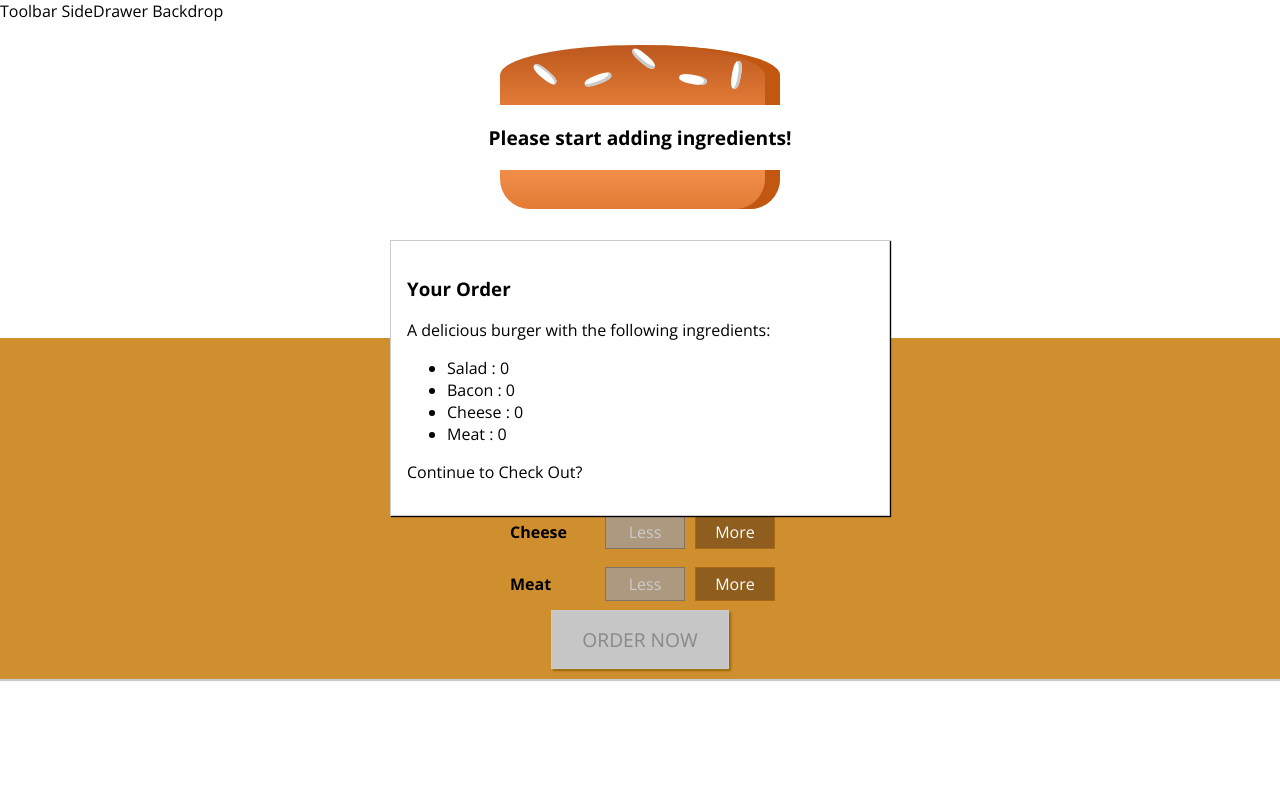
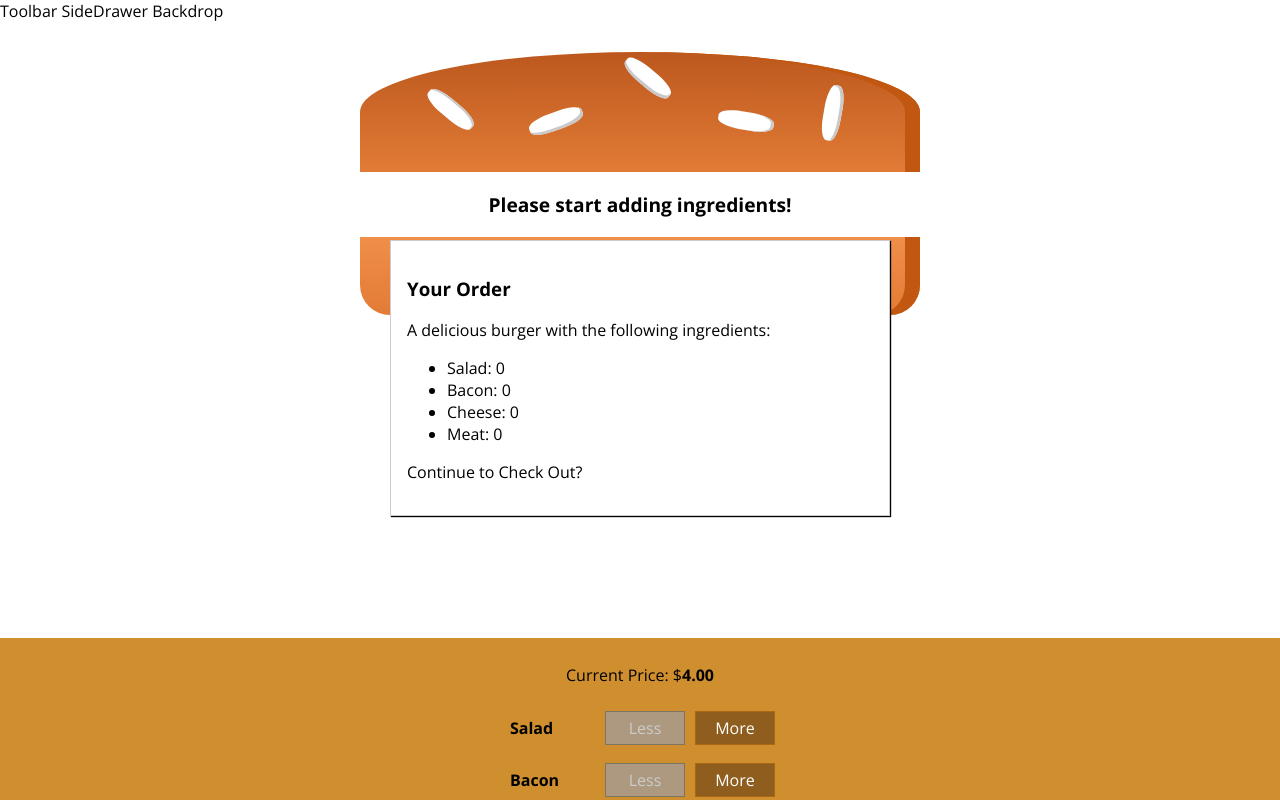
Before and after one commit to stancil-marcus7/Burger-Project, a React (Create React App) app: page / in a window 1280 px wide. Shown: the top 800 px of the page. Built offline with nearby package versions, Linux system fonts and the light colour scheme.

Commit message:
Fixed CSS

```diff
--- a/src/components/Burger/BuildControls/BuildControls.module.css
+++ b/src/components/Burger/BuildControls/BuildControls.module.css
@@ -1,4 +1,4 @@
-.BuildControls{
+.BuildControls {
     width: 100%;
     background-color: #CF8F2E;
     display: flex;
--- a/src/components/Burger/Burger.module.css
+++ b/src/components/Burger/Burger.module.css
@@ -1,4 +1,4 @@
-.Burger{
+.Burger {
     width: 100%;
     margin: auto;
     height: 250px;
@@ -8,23 +8,23 @@
     font-size: 1.2rem;
 }
 
-@media (min-width: 1000px) and (min-height: 700px){
-    .Burger{
-        width: 700px;
-        height: 600px;
+@media (min-width: 500px) and (min-height: 400px) {
+    .Burger {
+        width: 350px;
+        height: 300px;
     }
 }
 
-@media (min-width: 500px) and (min-height: 401px){
-    .Burger{
+@media (min-width: 500px) and (min-height: 401px) {
+    .Burger {
         width: 450px;
         height: 400px;
     }
 }
 
-@media (min-width: 500px) and (min-height: 400px){
-    .Burger{
-        width: 350px;
-        height: 300px;
+@media (min-width: 1000px) and (min-height: 700px) {
+    .Burger {
+        width: 700px;
+        height: 600px;
     }
 }
--- a/src/components/Burger/OrderSummary/OrderSummary.js
+++ b/src/components/Burger/OrderSummary/OrderSummary.js
@@ -6,7 +6,7 @@ const orderSummary = (props) => {
     const ingredientSummary = Object.keys(props.ingredients)
         .map(igKey => {
             return(<li>
-                    <span style={{textTransform: 'capitalize'}}> {igKey}</span> : {props.ingredients[igKey]}
+                    <span style={{textTransform: 'capitalize'}}>{igKey}</span>: {props.ingredients[igKey]}
                 </li>)
         })
 
@@ -19,7 +19,7 @@ const orderSummary = (props) => {
             </ul>
             <p>Continue to Check Out?</p>
         </Aux>
-)
+);
 }
 
 export default orderSummary;
--- a/src/components/Layout/Layout.js
+++ b/src/components/Layout/Layout.js
@@ -8,7 +8,6 @@ const layout = (props) => (
         <div>
             Toolbar SideDrawer Backdrop
         </div>
-
         {/* The CSS for main is used to put distance between the BurgerBuilder component and the components in Layout */}
         <main className={classes.Content}>
             {props.children}
--- a/src/components/UI/Modal/Modal.js
+++ b/src/components/UI/Modal/Modal.js
@@ -1,11 +1,13 @@
 import classes from './Modal.module.css';
-
+import Aux from '../../../hoc/Aux';
 import React from 'react';
 
 const modal = (props) => (
+    <Aux>
     <div className={classes.Modal}>
         {props.children}
     </div>
+    </Aux>
 )
 
 export default modal;
--- a/src/containers/BurgerBuilder/BurgerBuilder.js
+++ b/src/containers/BurgerBuilder/BurgerBuilder.js
@@ -4,7 +4,7 @@ import Burger from '../../components/Burger/Burger'
 import BuildControls from '../../components/Burger/BuildControls/BuildControls'
 import Modal from '../../components/UI/Modal/Modal';
 import OrderSummary from '../../components/Burger/OrderSummary/OrderSummary'
-import { tsPropertySignature } from '@babel/types';
+
 
 const INGREDIENT_PRICES = {
     salad: 0.5,
@@ -29,7 +29,10 @@ class BurgerBuilder extends Component {
             meat: 0
         },
         totalPrice: 4,
+        //Used to determine if the burger can be ordered
         purchaseable: false,
+        //Used to determine if the user wants to purchase the burger
+
     }
 
     updatePurchaseState(ingredients){
--- a/src/index.css
+++ b/src/index.css
@@ -1,11 +1,5 @@
 body {
   margin: 0;
+  padding: 0;
   font-family: "Open Sans", sans-serif;
-  -webkit-font-smoothing: antialiased;
-  -moz-osx-font-smoothing: grayscale;
 }
-
-code {
-  font-family: source-code-pro, Menlo, Monaco, Consolas, "Courier New",
-    monospace;
-}
```
Also changed, not shown: src/components/Burger/BurgerIngredient/BurgerIngredient.module.css (indentation only).
